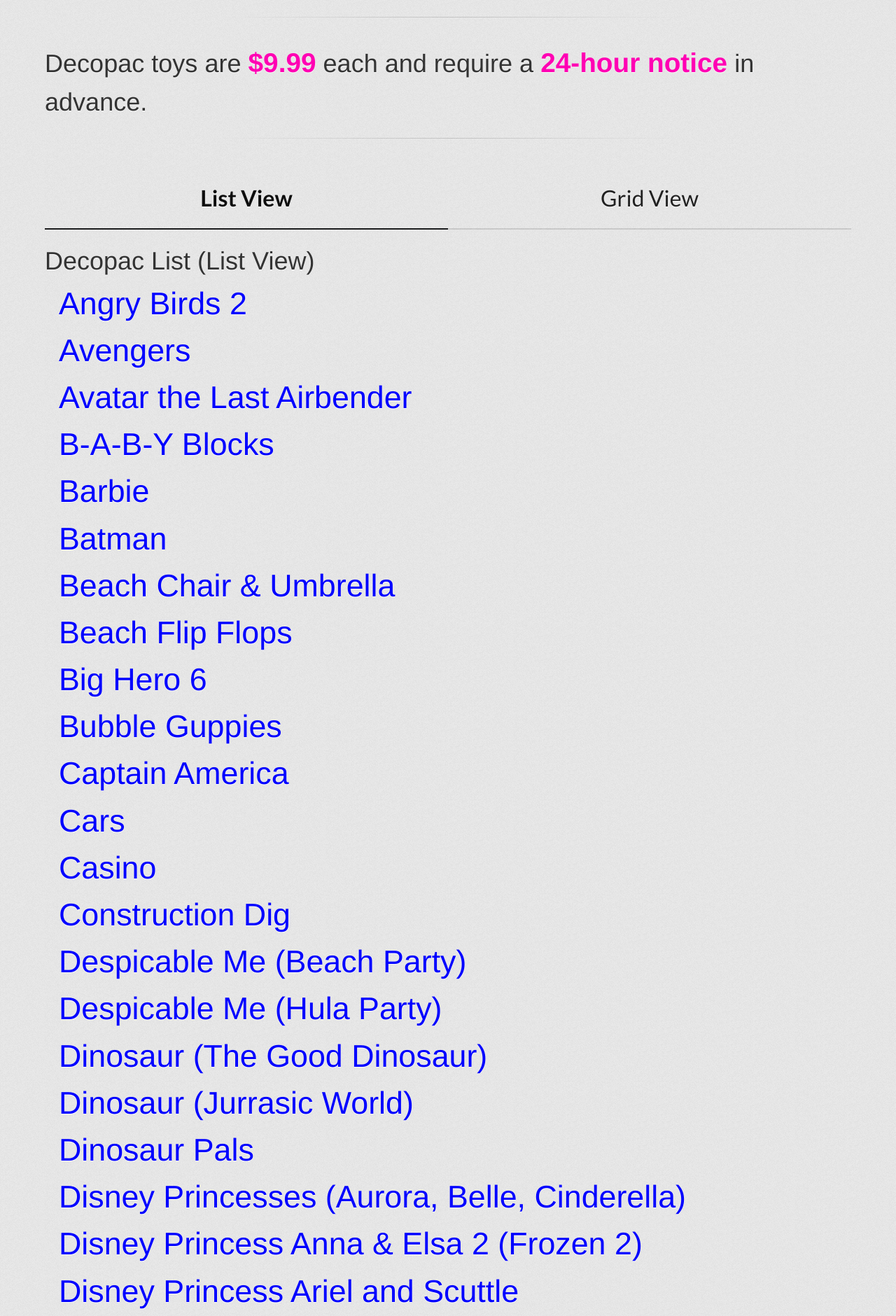
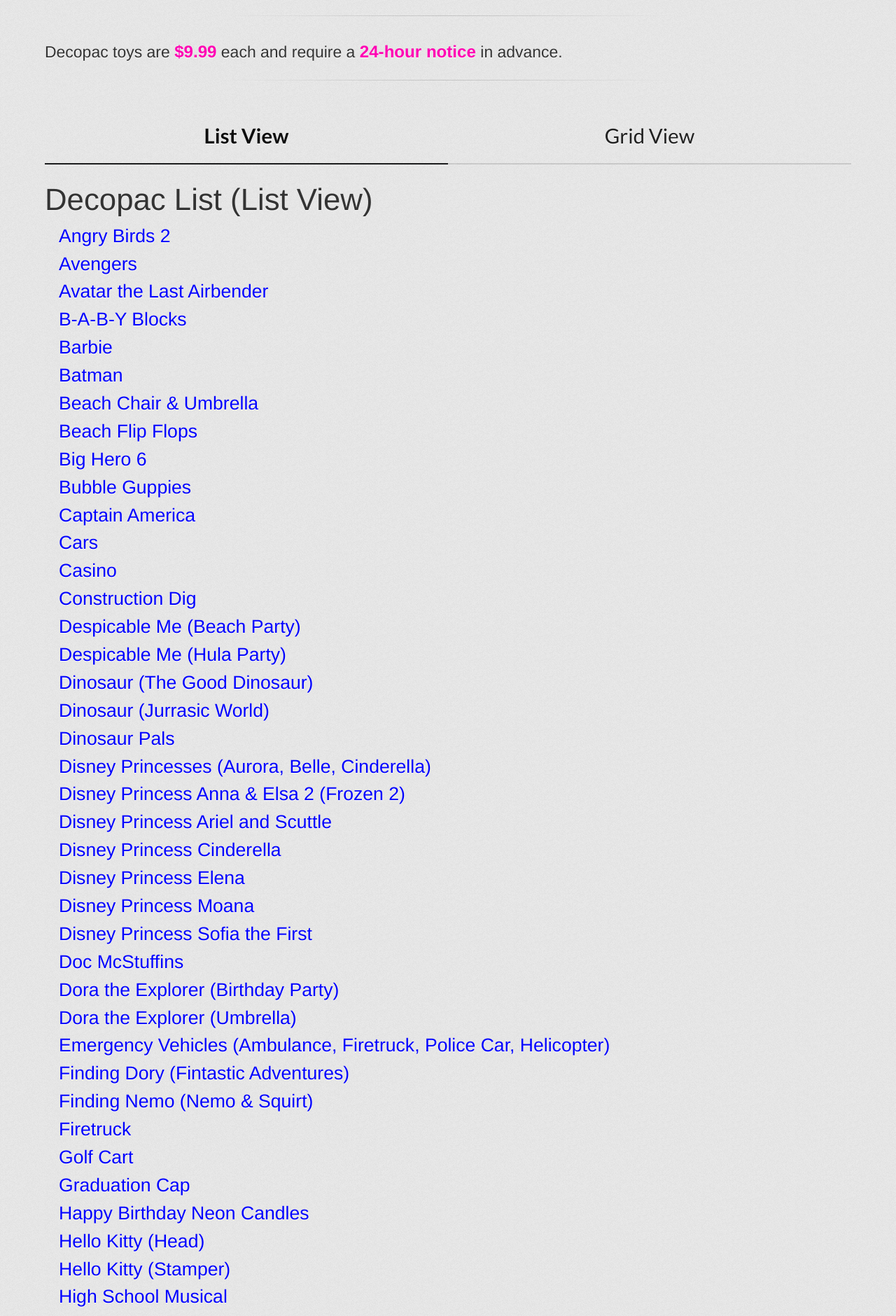
Before and after one commit to baskin-online/decopac, a Jekyll site: the page index.html, which Jekyll copies as it is, in a window 1280 px wide. Shown: the top 1880 px of the page at 70% size. Built offline with Jekyll 4.4.1, drawn with Linux system fonts in a browser that asks for light colours; nearby versions of some CDN libraries; some web fonts are replaced.

Commit message:
Adjusted font size

```diff
--- a/index.html
+++ b/index.html
@@ -13,27 +13,27 @@
     <div class="inner">
       <section id="main_content">
         <hr>
-        <p class="biggerfont">Decopac toys are <span class="pink">$9.99</span> each and require a
+        <p>Decopac toys are <span class="pink">$9.99</span> each and require a
           <span class="pink">24-hour notice</span> in advance.</p>
           <hr>
 
           <div class="ui fluid two item secondary pointing menu">
-            <a style="font-size: 32px" class="active item" href="https://baskin-online.github.io/decopac/">List View</a>
-            <a style="font-size: 32px" class="item" href="https://baskin-online.github.io/decopac/grid">Grid View</a>
+            <a class="biggerfont active item" href="https://baskin-online.github.io/decopac/">List View</a>
+            <a class="biggerfont item" href="https://baskin-online.github.io/decopac/grid">Grid View</a>
           </div>
 
-          <h1 style="font-size: 36px" >Decopac List (List View)</h1>
+          <h1>Decopac List (List View)</h1>
 
           <div id="list1"></div>
-          <h1 style="font-size: 30px" >Sports</h1>
+          <h1>Sports</h1>
           <div id="list2"></div>
 
           <!--Available at: [https://baskin-online.github.io/decopac/](https://baskin-online.github.io/decopac/)<br>-->
 
           <hr>
 
-          <p class="biggerfont">The above list are the Decopac toys available at the following Baskin Robbins locations:</p>
-          <details class="myindent1 biggerfont">
+          <p>The above list are the Decopac toys available at the following Baskin Robbins locations:</p>
+          <details class="myindent1">
             <summary>Kapolei</summary>
             <div class="myindent2">
               <strong>Address</strong>: 590 Farrington Hwy Unit 91, Kapolei, HI 96707<br>
@@ -42,7 +42,7 @@
               <!--<strong>Store Number</strong>: 363036<br>-->
             </div>
           </details>
-          <details class="myindent1 biggerfont">
+          <details class="myindent1">
             <summary>King St.</summary>
             <div class="myindent2">
               <strong>Address</strong>: 1618 S King St, Honolulu, HI 96826<br>
@@ -51,7 +51,7 @@
               <!--<strong>Store Number</strong>: 362037<br>-->
             </div>
           </details>
-          <details class="myindent1 biggerfont">
+          <details class="myindent1">
             <summary>Mililani</summary>
             <div class="myindent2">
               <strong>Address</strong>: 95-1249 Meheula Pkwy, Mililani, HI 96789<br>
@@ -60,7 +60,7 @@
               <!--<strong>Store Number</strong>: 342350<br>-->
             </div>
           </details>
-          <details class="myindent1 biggerfont">
+          <details class="myindent1">
             <summary>Moanalua</summary>
             <div class="myindent2">
               <strong>Address</strong>: 930 Valkenburgh St, Honolulu, HI 96818<br>
@@ -68,7 +68,7 @@
               <strong>Hours</strong>: Everyday 11 am - 10 pm<br>
             </div>
           </details>
-          <details class="myindent1 biggerfont">
+          <details class="myindent1">
             <summary>Kailua</summary>
             <div class="myindent2">
               <strong>Address</strong>: 108 Hekili St, Kailua, HI 96734<br>
@@ -79,7 +79,7 @@
           </details>
 
           <hr>
-          <a class="biggerfont" href="https://order.baskinrobbins.com/menu/cakes-pies/generic">BR Online Cakes</a> <br>
+          <a href="https://order.baskinrobbins.com/menu/cakes-pies/generic">BR Online Cakes</a> <br>
           <hr>
 
         </section>
@@ -95,7 +95,7 @@
       let list = document.getElementById(id);
       let element = document.createElement('ul');
       for (let i = 0; i < data.length; i++) {
-        element.innerHTML += '<li class="biggerfont" style="list-style-type: none;"> <a href="'
+        element.innerHTML += '<li style="list-style-type: none;"> <a href="'
           + data[i].pic + '">' + data[i].name + '</a> </li>';
         }
         list.appendChild(element);
--- a/stylesheet.css
+++ b/stylesheet.css
@@ -21,13 +21,13 @@
 	padding: 0;
 	margin: 0;
 	font: inherit;
-	font-size: 1.075em;
+	font-size: 1.05em;
 	vertical-align: baseline;
 	border: 0;
 }
 
 .biggerfont {
-	font-size: 150%;
+	font-size: 1.75em;
 }
 
 .pink {
```
